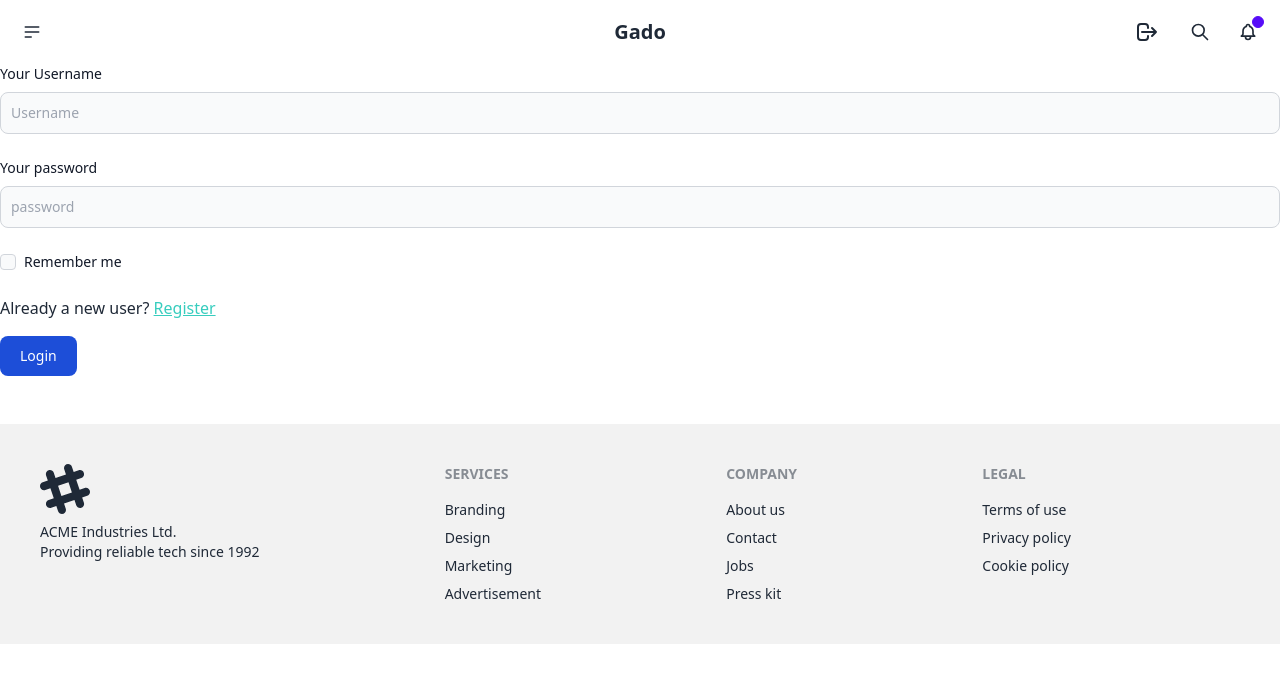
After one commit to Vette1123/Django-Crud-Api-Operations, a Django app: page /hello/login/ in a window 1280 px wide. The commit adds this page. Shown: the top 683 px of the page. Run offline with Django 4.2, Linux system fonts and the light colour scheme; some libraries are stand-ins or nearby versions.

Commit message:
Adding auth, Login/SignUp

```diff
--- a/hello/urls.py
+++ b/hello/urls.py
@@ -6,12 +6,17 @@ urlpatterns = [
     path('show/<std_id>', views.show, name='show'),
     path('delete/<std_id>', views.delete_student, name='delete'),
     path('add/', views.add_student, name='add'),
-    path('edit/<std_id>', views.edit_student , name='edit'),
+    path('edit/<std_id>', views.edit_student, name='edit'),
 
-    #rest_framework api urls
+    # rest_framework api urls
     path('api-all/', views.api_all_student, name='api-all'),
     path('api-add/', views.api_add_student, name='api-add'),
     path('api-one/<std_id>', views.api_one_student, name='api-one'),
     path('api-edit/<std_id>', views.api_edit_student, name='api-edit'),
     path('api-delete/<std_id>', views.api_delete_student, name='api-delete'),
+
+    # auth urls
+    path('login/', views.signIn , name='login'),
+    path('signup/', views.signUp , name='signup'),
+    path('signout/', views.signOut , name='signout')
 ]
--- a/hello/views.py
+++ b/hello/views.py
@@ -1,16 +1,66 @@
 from django.shortcuts import render, redirect
 from django.http import HttpResponse
 from .models import Student, Track
-from . forms import StudentForm
+from . forms import StudentForm, UserForm
 
 
-#rest_framework api imports here
+# rest_framework api imports here
 
 from .serializers import StudentSerializer, TrackSerializer
 from rest_framework.response import Response
 from rest_framework.decorators import api_view
 
-#rest_framework api views here
+# ouath imports
+from django.contrib.auth.forms import UserCreationForm
+from django.contrib import messages
+from django.contrib.auth import login, logout, authenticate
+from django.contrib.auth.decorators import login_required
+
+
+# Ouath views here
+
+def signIn(request):
+    if request.user.is_authenticated:
+        return redirect('home')
+    else:
+        if request.method == 'POST':
+            userName = request.POST.get('username')
+            userPassword = request.POST.get('password')
+            user = authenticate(username=userName, password=userPassword)
+            if user is not None:
+                login(request, user)
+                if request.GET.get('next') is not None:
+                    return redirect(request.GET.get('next'))
+                else:
+                    return redirect('home')
+            else:
+                messages.info(request, 'User name or password is incorrect')
+        return render(request, 'hello/login.html')
+
+
+def signUp(request):
+    if request.user.is_authenticated:
+        return redirect('home')
+    else:
+        signup_form = UserForm()
+        if(request.method == 'POST'):
+            signup_form = UserForm(request.POST)
+            if(signup_form.is_valid()):
+                signup_form.save()
+                msg = 'User account created for username: ' + \
+                    signup_form.cleaned_data.get('username')
+                messages.info(request, msg)
+                return redirect('login')
+        context = {'signup_form': signup_form}
+        return render(request, 'hello/signup.html', context)
+
+
+def signOut(request):
+    logout(request)
+    return redirect('login')
+
+# rest_framework api views here
+
 
 @api_view(['GET'])
 def api_all_student(request):
@@ -18,11 +68,13 @@ def api_all_student(request):
     serializer = StudentSerializer(all_students, many=True)
     return Response(serializer.data)
 
+
 @api_view(['GET'])
 def api_one_student(request, std_id):
     student = Student.objects.get(id=std_id)
     serializer = StudentSerializer(student)
     return Response(serializer.data)
+
 
 @api_view(['POST'])
 def api_add_student(request):
@@ -31,6 +83,7 @@ def api_add_student(request):
         std_ser.save()
         return redirect('api-all')
 
+
 @api_view(['POST'])
 def api_edit_student(request, std_id):
     student = Student.objects.get(id=std_id)
@@ -38,6 +91,8 @@ def api_edit_student(request, std_id):
     if std_ser.is_valid():
         std_ser.save()
         return redirect('api-all')
+
+
 @api_view(['DELETE'])
 def api_delete_student(request, std_id):
     student = Student.objects.get(id=std_id)
@@ -46,6 +101,7 @@ def api_delete_student(request, std_id):
 
 # Create your views here.
 
+@login_required(login_url='login')
 def home(request):
     all_students = Student.objects.all()
     # context variable is a dictionary, 3rd param
@@ -53,18 +109,19 @@ def home(request):
     return render(request, 'hello/home.html', context)
 
 
+@login_required(login_url='login')
 def show(request, std_id):
     student = Student.objects.get(id=std_id)
     context = {'student': student}
     return render(request, 'hello/show.html', context)
 
-
+@login_required(login_url='login')
 def delete_student(request, std_id):
     student = Student.objects.get(id=std_id)
     student.delete()
     return redirect('home')
 
-
+@login_required(login_url='login')
 def add_student(request):
     std_form = StudentForm()
     if request.method == 'POST':
@@ -75,6 +132,7 @@ def add_student(request):
     context = {'std_form': std_form}
     return render(request, 'hello/add.html', context)
 
+@login_required(login_url='login')
 def edit_student(request, std_id):
     student = Student.objects.get(id=std_id)
     std_form = StudentForm(instance=student)
--- a/templates/hello/footer.html
+++ b/templates/hello/footer.html
@@ -1,4 +1,4 @@
-<footer class="footer p-10 bg-base-200 text-base-content">
+<footer class="footer p-10 bg-base-200 text-base-content mb-auto">
     <div>
       <svg width="50" height="50" viewBox="0 0 24 24" xmlns="http://www.w3.org/2000/svg" fill-rule="evenodd" clip-rule="evenodd" class="fill-current"><path d="M22.672 15.226l-2.432.811.841 2.515c.33 1.019-.209 2.127-1.23 2.456-1.15.325-2.148-.321-2.463-1.226l-.84-2.518-5.013 1.677.84 2.517c.391 1.203-.434 2.542-1.831 2.542-.88 0-1.601-.564-1.86-1.314l-.842-2.516-2.431.809c-1.135.328-2.145-.317-2.463-1.229-.329-1.018.211-2.127 1.231-2.456l2.432-.809-1.621-4.823-2.432.808c-1.355.384-2.558-.59-2.558-1.839 0-.817.509-1.582 1.327-1.846l2.433-.809-.842-2.515c-.33-1.02.211-2.129 1.232-2.458 1.02-.329 2.13.209 2.461 1.229l.842 2.515 5.011-1.677-.839-2.517c-.403-1.238.484-2.553 1.843-2.553.819 0 1.585.509 1.85 1.326l.841 2.517 2.431-.81c1.02-.33 2.131.211 2.461 1.229.332 1.018-.21 2.126-1.23 2.456l-2.433.809 1.622 4.823 2.433-.809c1.242-.401 2.557.484 2.557 1.838 0 .819-.51 1.583-1.328 1.847m-8.992-6.428l-5.01 1.675 1.619 4.828 5.011-1.674-1.62-4.829z"></path></svg>
       <p>ACME Industries Ltd.<br>Providing reliable tech since 1992</p>
--- /dev/null
+++ b/templates/hello/login.html
@@ -0,0 +1,81 @@
+{% extends 'hello/base.html' %}
+
+{% block title_block %}
+<title>Login</title>
+{% endblock %}
+
+{% block content %}
+<div class="container mx-auto">
+<form autocomplete="off" method="POST">{% csrf_token %}
+  <div class="mb-6">
+    <label
+      for="email"
+      class="block mb-2 text-sm font-medium text-gray-900 dark:text-gray-300"
+      >Your Username</label
+    >
+    <input
+      type="text"
+      id="username"
+      class="bg-gray-50 border border-gray-300 text-gray-900 text-sm rounded-lg focus:ring-blue-500 focus:border-blue-500 block w-full p-2.5 dark:bg-gray-700 dark:border-gray-600 dark:placeholder-gray-400 dark:text-white dark:focus:ring-blue-500 dark:focus:border-blue-500"
+      placeholder="Username"
+      name="username"
+    />
+  </div>
+  <div class="mb-6">
+    <label
+      for="password"
+      class="block mb-2 text-sm font-medium text-gray-900 dark:text-gray-300"
+      >Your password</label
+    >
+    <input
+      type="password"
+      id="Password"
+      class="bg-gray-50 border border-gray-300 text-gray-900 text-sm rounded-lg focus:ring-blue-500 focus:border-blue-500 block w-full p-2.5 dark:bg-gray-700 dark:border-gray-600 dark:placeholder-gray-400 dark:text-white dark:focus:ring-blue-500 dark:focus:border-blue-500"
+        placeholder="password"
+        name="password"
+
+    />
+  </div>
+  <div class="flex items-start mb-6">
+    <div class="flex items-center h-5">
+      <input
+        id="remember"
+        type="checkbox"
+        value=""
+        class="w-4 h-4 border border-gray-300 rounded bg-gray-50 focus:ring-3 focus:ring-blue-300 dark:bg-gray-700 dark:border-gray-600 dark:focus:ring-blue-600 dark:ring-offset-gray-800"
+
+      />
+    </div>
+    <label
+      for="remember"
+      class="ml-2 text-sm font-medium text-gray-900 dark:text-gray-300"
+      >Remember me</label
+    >
+  </div>
+  <div class="my-4">
+    <div class="d-flex justify-content-center links">
+        Already a new user? <a href="{% url 'signup' %}" class="link link-accent">Register</a>
+    </div>
+</div>
+
+
+{% for msg in messages %}
+<div class="alert alert-error shadow-lg mb-8">
+    <div>
+      <svg xmlns="http://www.w3.org/2000/svg" class="stroke-current flex-shrink-0 h-6 w-6" fill="none" viewBox="0 0 24 24"><path stroke-linecap="round" stroke-linejoin="round" stroke-width="2" d="M10 14l2-2m0 0l2-2m-2 2l-2-2m2 2l2 2m7-2a9 9 0 11-18 0 9 9 0 0118 0z" /></svg>
+      <span> {{ msg }}</span>
+    </div>
+  </div>
+{% endfor %}
+
+
+  <button
+    type="submit"
+    class="mb-12 text-white bg-blue-700 hover:bg-blue-800 focus:ring-4 focus:outline-none focus:ring-blue-300 font-medium rounded-lg text-sm w-full sm:w-auto px-5 py-2.5 text-center dark:bg-blue-600 dark:hover:bg-blue-700 dark:focus:ring-blue-800"
+  >
+    Login
+  </button>
+
+</form>
+</div>
+{% endblock %}
--- a/templates/hello/nav.html
+++ b/templates/hello/nav.html
@@ -12,9 +12,13 @@
       </div>
     </div>
     <div class="navbar-center">
-      <a class="btn btn-ghost normal-case text-xl">Gado</a>
+      <a href="{% url 'home' %}" class="btn btn-ghost normal-case text-xl">Gado</a>
     </div>
     <div class="navbar-end">
+      <a href="{% url 'signout' %}" class="btn btn-ghost normal-case text-xl">
+
+        <svg class="w-6 h-6" fill="none" stroke="currentColor" viewBox="0 0 24 24" xmlns="http://www.w3.org/2000/svg"><path stroke-linecap="round" stroke-linejoin="round" stroke-width="2" d="M17 16l4-4m0 0l-4-4m4 4H7m6 4v1a3 3 0 01-3 3H6a3 3 0 01-3-3V7a3 3 0 013-3h4a3 3 0 013 3v1"></path></svg>
+      </a>
       <button class="btn btn-ghost btn-circle">
         <svg xmlns="http://www.w3.org/2000/svg" class="h-5 w-5" fill="none" viewBox="0 0 24 24" stroke="currentColor"><path stroke-linecap="round" stroke-linejoin="round" stroke-width="2" d="M21 21l-6-6m2-5a7 7 0 11-14 0 7 7 0 0114 0z" /></svg>
       </button>
```
Also changed, not shown: hello/forms.py (+32 -3 lines), templates/hello/signup.html (added, +104 -0 lines).
